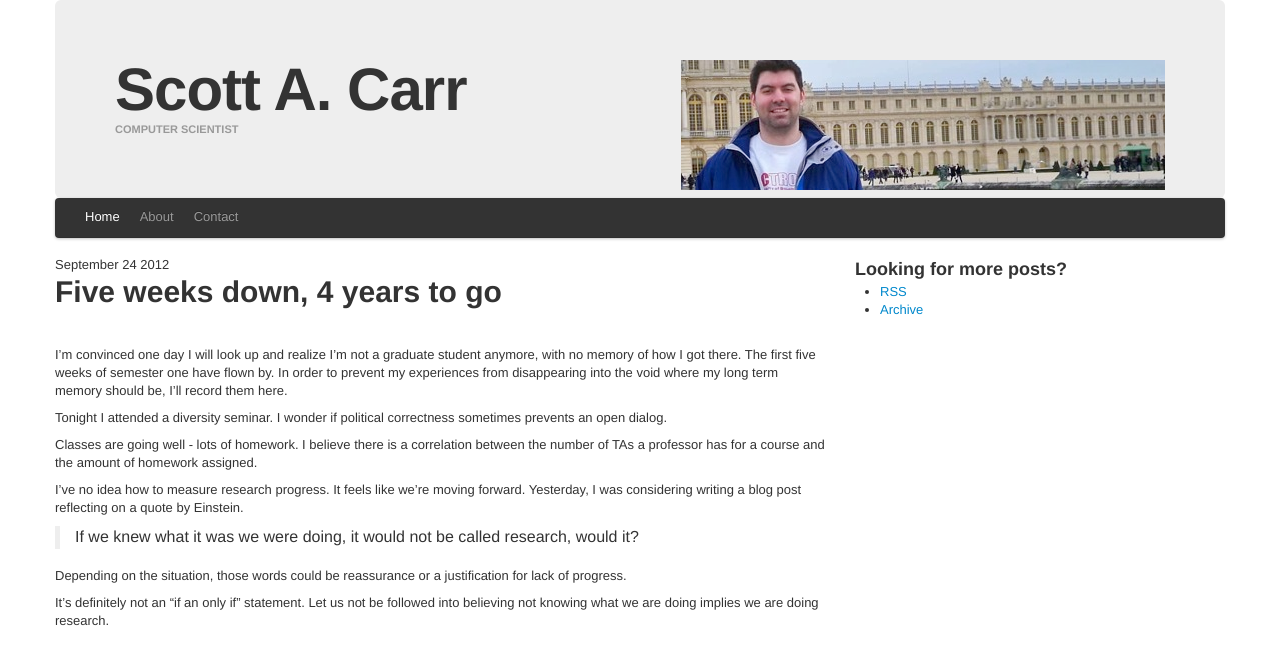
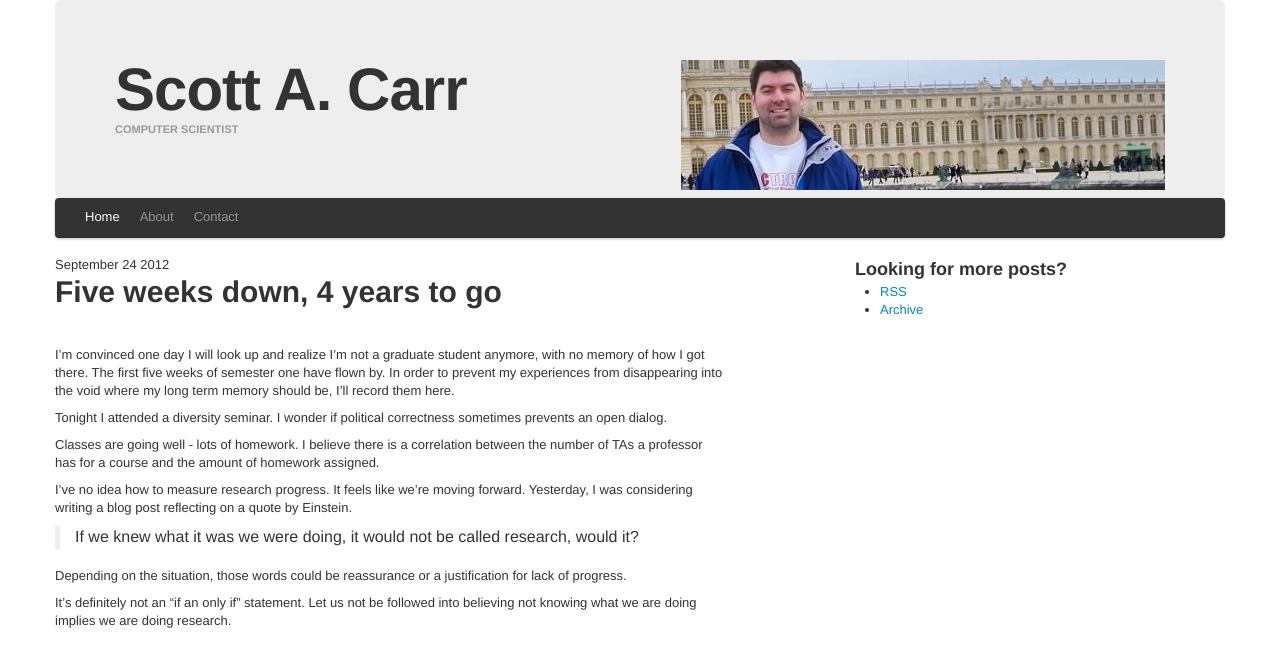
Before and after one commit to scottcarr/scottcarr.github.com, a Jekyll site: the page built from _posts/2012-9-24-5-weeks-down-4-years-to-go.md, in a window 1280 px wide. Shown: the top 667 px of the page. Built offline with Jekyll 4.4.1, drawn with Linux system fonts in a browser that asks for light colours.

Commit message:
post formatting

```diff
--- a/_layouts/post.html
+++ b/_layouts/post.html
@@ -3,7 +3,7 @@ layout: default
 ---
 <div class="container">
   <div class="row">
-    <div class="span8">
+    <div class="span7">
       <article>
           <time datetime="{{page.date | date: "%Y-%m-%d"}}">{{page.date | date: "<span class='month-day'>%B %e</span> <span class='year'>%Y</span>"}}</time>
         <h1 class="title">{{page.title}}</h1>
@@ -13,7 +13,7 @@ layout: default
       </article>
     </div>
   <div class="row">
-    <div class="span4">
+    <div class="span4 offset1">
       <h3>Looking for more posts?</h3>
       <ul>
         <li><a href="/feed.xml">RSS</a></li>
```
